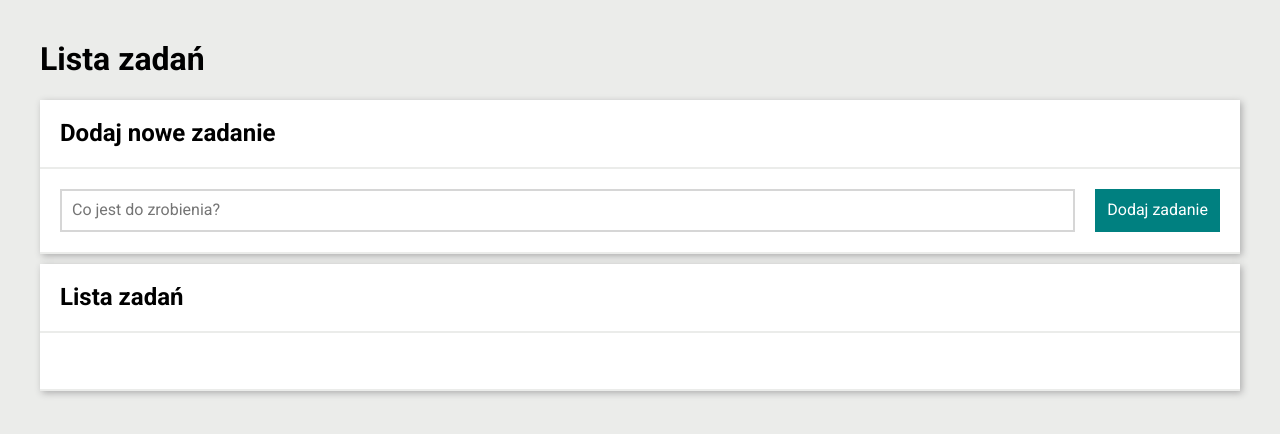
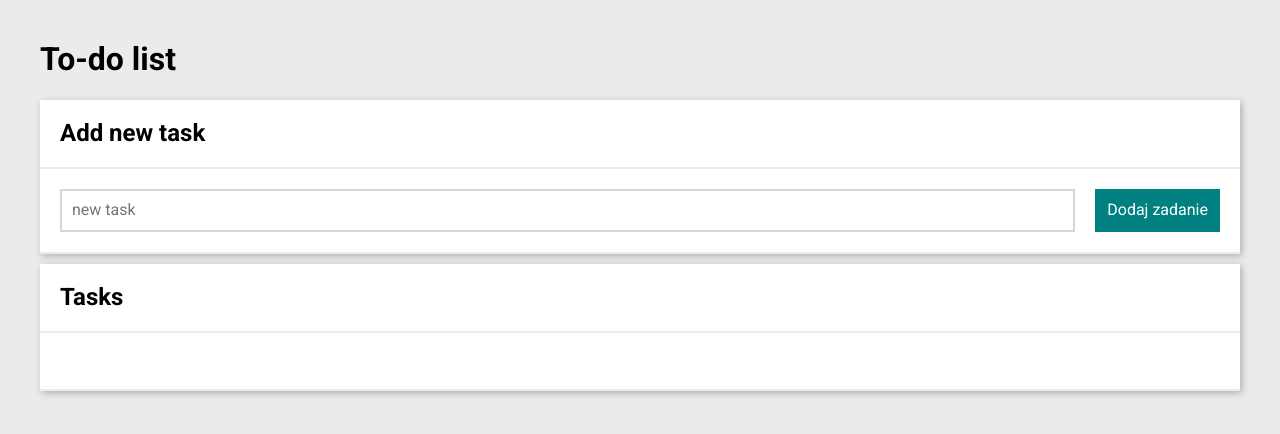
Before and after one commit to marcin10lw/To-do-list, a plain HTML site: page index.html in a window 1280 px wide. Drawn offline with nearby package versions, Linux system fonts and the light colour scheme.

```diff
--- a/css/section.css
+++ b/css/section.css
@@ -39,7 +39,7 @@
 
 .section__button{
     padding: 10px;
-    border: 2px solid teal;
+    border: 2px solid #008080;
     background-color: teal;
     color: white;
     cursor: pointer;
--- a/index.html
+++ b/index.html
@@ -27,20 +27,20 @@
   <body class="body">
     <div class="container">
       <header class="header">
-        <h1 class="header__heading">Lista zadań</h1>
+        <h1 class="header__heading">To-do list</h1>
       </header>
 
       <main class="main">
         <section class="section">
           <div class="section__container">
-            <h2 class="section__subHeader">Dodaj nowe zadanie</h2>
+            <h2 class="section__subHeader">Add new task</h2>
           </div>
 
           <div class="section__container">
             <form class="section__form">
               <input
                 class="section__newTask js-inputTask"
-                placeholder="Co jest do zrobienia?"
+                placeholder="new task"
               />
               <button class="section__button js-inputButton">
                 Dodaj zadanie
@@ -51,7 +51,7 @@
 
         <section class="section">
           <div class="section__container">
-            <h2 class="section__subHeader">Lista zadań</h2>
+            <h2 class="section__subHeader">Tasks</h2>
           </div>
 
           <div class="section__container">
```
Also changed, not shown: gifs/to-doListPreview.gif (added), images/readmeImage.png (added), 1 other file.
